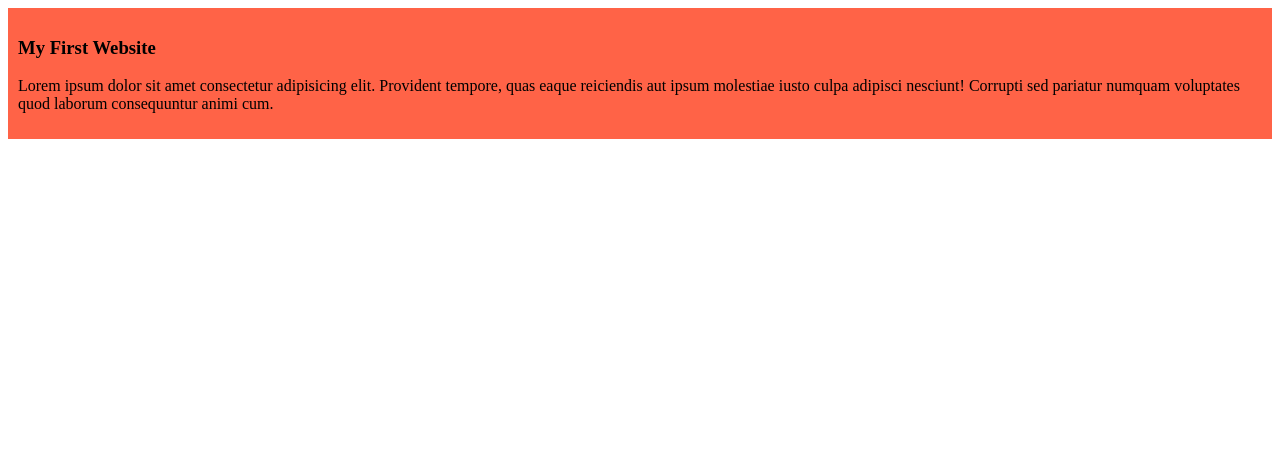
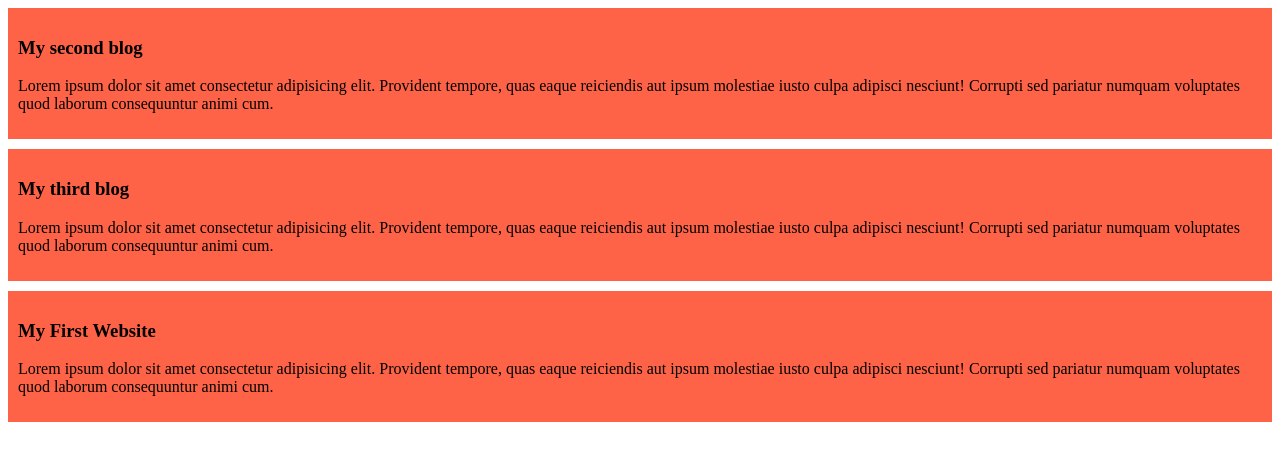
Before and after one commit to tofiq5/my-first-git-repo, a plain HTML site: page index.html in a window 1280 px wide. Drawn offline with Linux system fonts and the light colour scheme.

Commit message:
added second and third blog

```diff
--- a/index.html
+++ b/index.html
@@ -8,6 +8,14 @@
 </head>
 <body>
     <div>
+        <h3>My second blog</h3>
+        <p>Lorem ipsum dolor sit amet consectetur adipisicing elit. Provident tempore, quas eaque reiciendis aut ipsum molestiae iusto culpa adipisci nesciunt! Corrupti sed pariatur numquam voluptates quod laborum consequuntur animi cum.</p>
+    </div>
+    <div>
+        <h3>My third blog</h3>
+        <p>Lorem ipsum dolor sit amet consectetur adipisicing elit. Provident tempore, quas eaque reiciendis aut ipsum molestiae iusto culpa adipisci nesciunt! Corrupti sed pariatur numquam voluptates quod laborum consequuntur animi cum.</p>
+    </div>
+    <div>
         <h3>My First Website</h3>
         <p>Lorem ipsum dolor sit amet consectetur adipisicing elit. Provident tempore, quas eaque reiciendis aut ipsum molestiae iusto culpa adipisci nesciunt! Corrupti sed pariatur numquam voluptates quod laborum consequuntur animi cum.</p>
     </div>
--- a/styles/blog.css
+++ b/styles/blog.css
@@ -1,4 +1,5 @@
 div{
     background-color: tomato;
     padding: 10px;
+    margin-bottom: 10px;
 }
```
